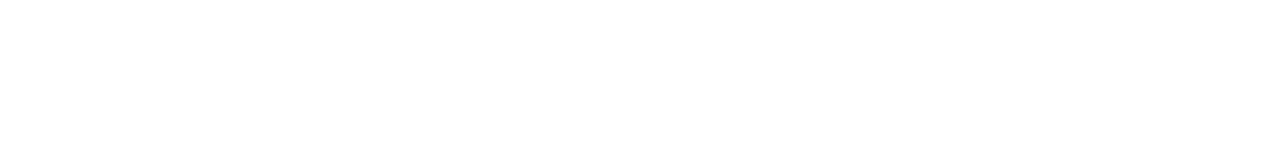
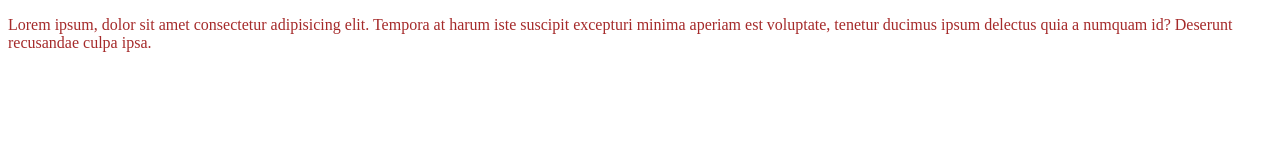
Before and after one commit to AG27101987/my-git-hub-repo, a plain HTML site: page index.html in a window 1280 px wide. Drawn offline with Linux system fonts and the light colour scheme.

Commit message:
paragraph added

```diff
--- a/github.css
+++ b/github.css
@@ -0,0 +1 @@
+p{color: brown;}
--- a/index.html
+++ b/index.html
@@ -8,5 +8,7 @@
 </head>
 <body>
 
+    <p>Lorem ipsum, dolor sit amet consectetur adipisicing elit. Tempora at harum iste suscipit excepturi minima aperiam est voluptate, tenetur ducimus ipsum delectus quia a numquam id? Deserunt recusandae culpa ipsa.</p>
+
 </body>
 </html>
```
